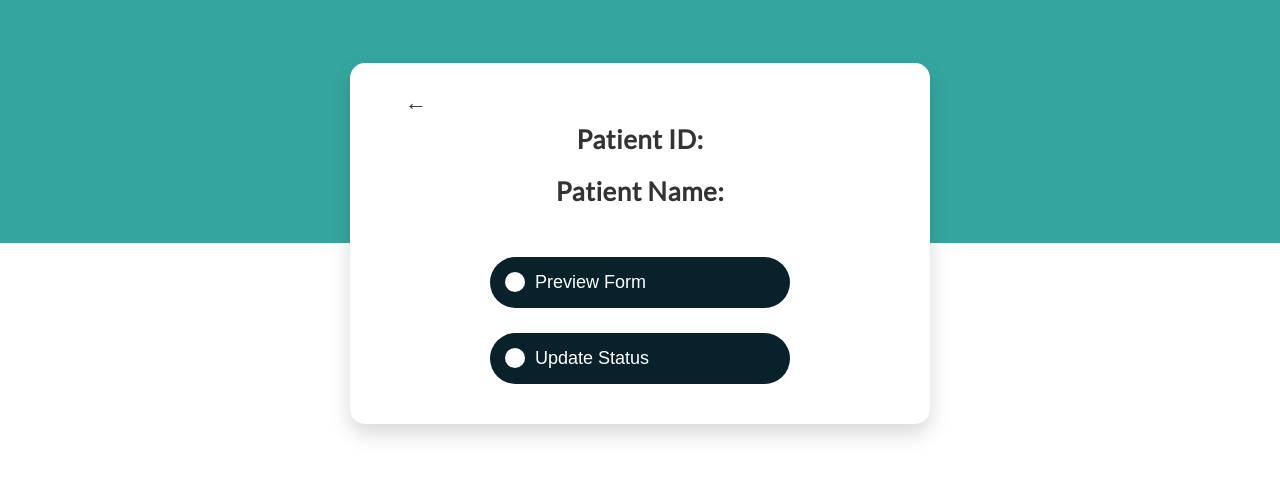
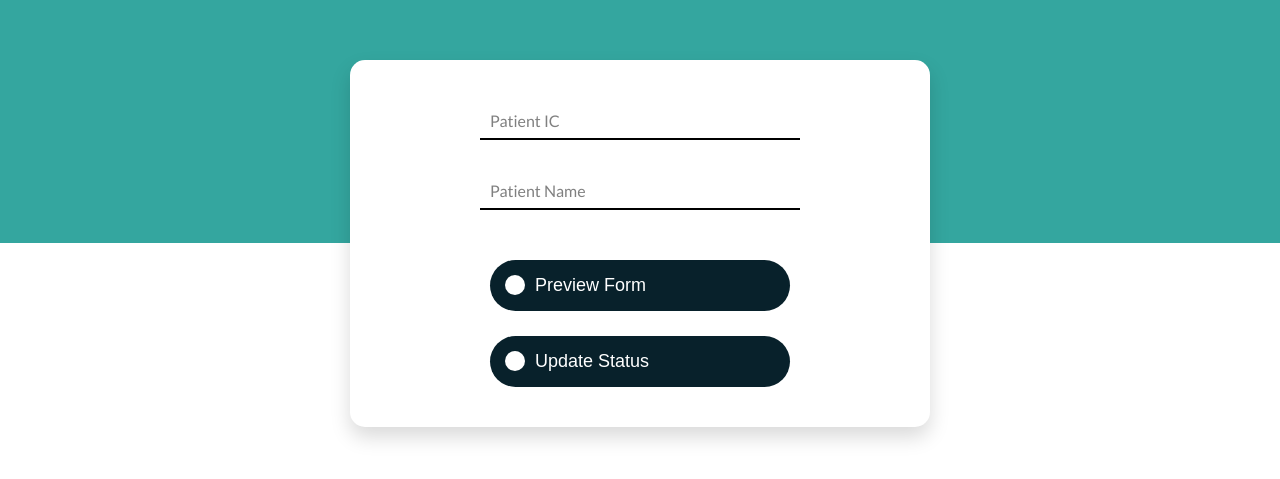
Before and after one commit to winniehhy/Medilink, a website: page frontend/hospital_preview_update.html in a window 1280 px wide. Shown: the part 157-636 px from the top of the page. Drawn offline with Linux system fonts and the light colour scheme.

Commit message:
edit hospital_preview_update

```diff
--- a/frontend/hospital_preview_update.html
+++ b/frontend/hospital_preview_update.html
@@ -9,14 +9,13 @@
 <body>
     <div class="top-rectangle"></div>
     <div class="middle-rectangle">
-        <div class="header">
-            <button class="back-arrow" onclick="prevPage()">&#8592;</button>
+        <div class="fillingcontainer">
+            <input type="text" id="user-input" required>
+            <label for="user-input">Patient IC</label>
         </div>
         <div class="fillingcontainer">
-            <div class="title">Patient ID: <span id="patient-id"></span></div>
-        </div>
-        <div class="fillingcontainer">
-            <div class="title">Patient Name: <span id="patient-name"></span></div>
+            <input type="text" id="user-input" required>
+            <label for="user-input">Patient Name</label>
         </div>
         <div class="button-container">
 			<button class="button">
--- a/frontend/style.css
+++ b/frontend/style.css
@@ -74,9 +74,42 @@ body {
 }
 
 .fillingcontainer {
+    position: relative;
     width: 100%;
-    margin-top: 20px;
+    max-width: 300px;
+    margin-left: 90px;
+    margin-bottom: 30px;
 }
+
+input {
+    width: 100%;
+    padding: 10px;
+    font-size: 16px;
+    border: none;
+    border-bottom: 2px solid black;
+    outline: none;
+    background: transparent;
+}
+
+label {
+    position: absolute;
+    left: 10px;
+    top: 50%;
+    transform: translateY(-50%);
+    font-size: 16px;
+    color: gray;
+    transition: 0.3s ease-in-out;
+    pointer-events: none;
+}
+
+input:focus + label,
+input:valid + label {
+    top: -10px;
+	left: 10px;
+	font-size: 0.8em;
+	color: #34a69f;
+	transform: translateY(0);
+  }
 
 .title {
     font-size: 26px;
```
Also changed, not shown: frontend/track_progress.html (+0 -27 lines).
